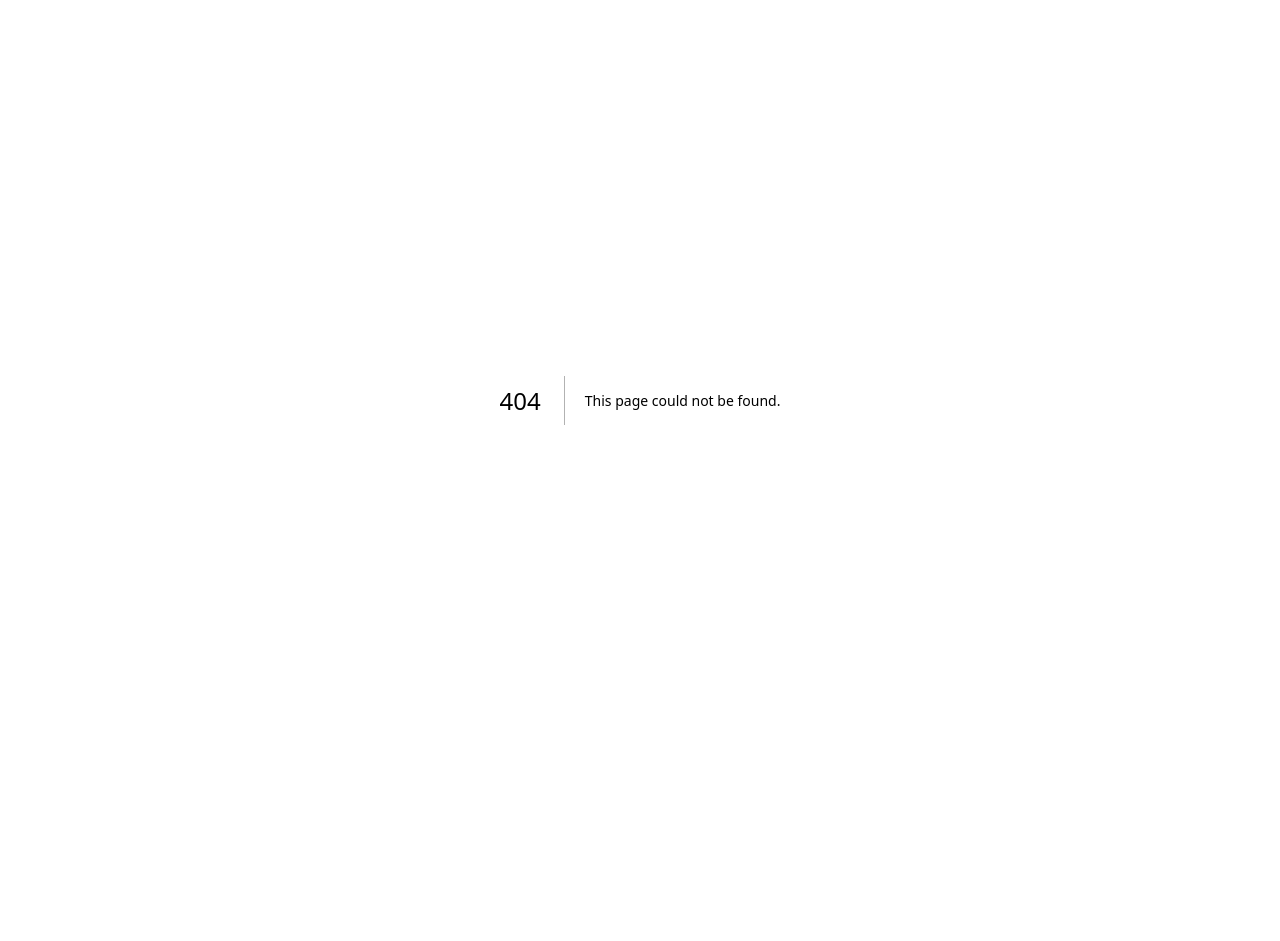
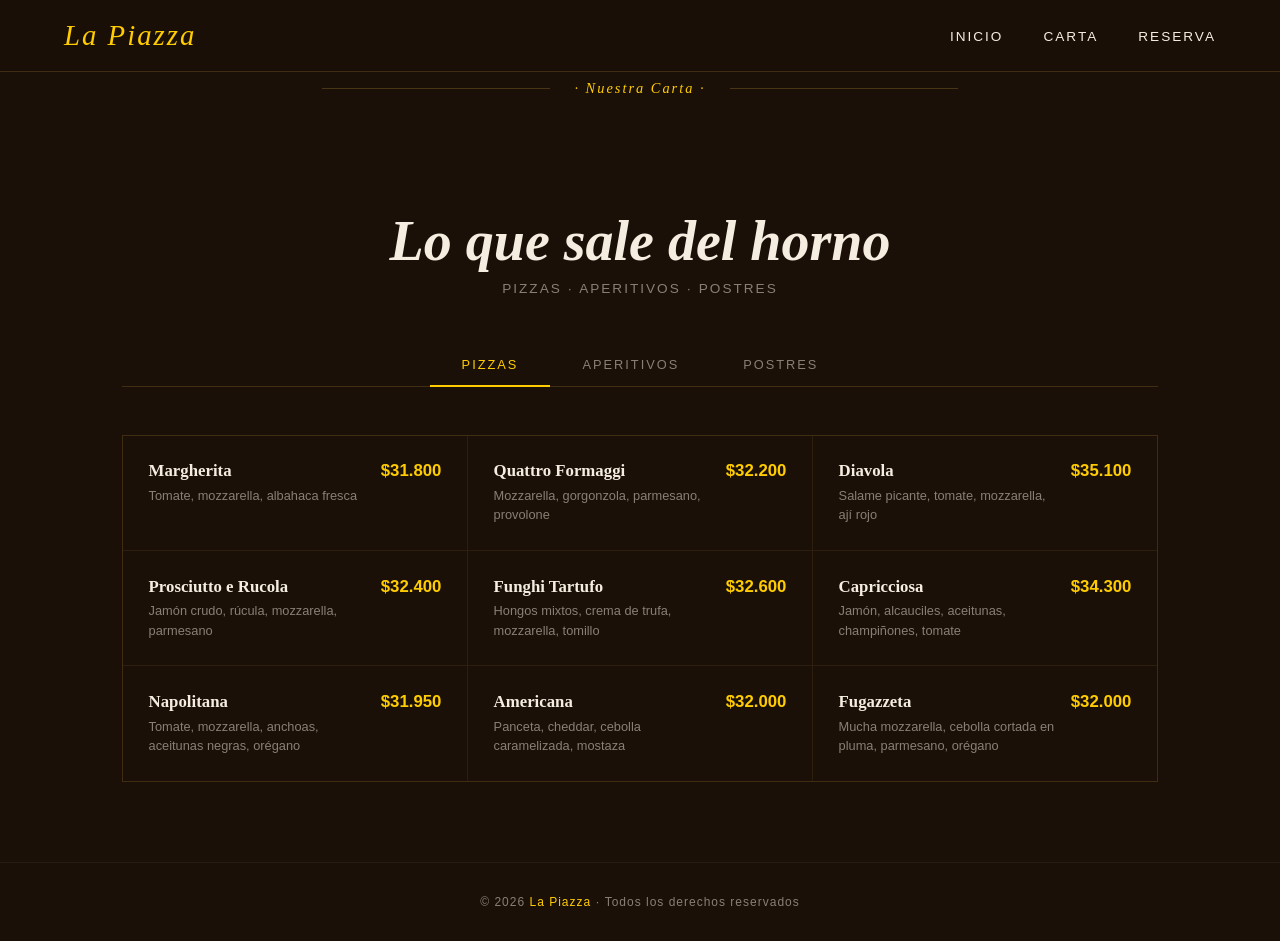
Before and after one commit to msanchezmasia-ops/PROGRAMACIONWEBreal, a Next.js app in the folder pw-e-commerce/: page /carta in a window 1280 px wide. Before the commit this address had no page. Before the commit the page ends 800 px from the top, so only its background shows below. Built offline with nearby package versions, Linux system fonts and the light colour scheme.

Commit message:
Creación de ventanas en next y cambios de diseño menores

```diff
--- /dev/null
+++ b/pw-e-commerce/app/carta/page.js
@@ -0,0 +1,18 @@
+
+"use client";
+import { useState, useEffect } from 'react';
+import Carta from '../components/Carta';
+
+export default function CartaPage() {
+    const [carta, setCarta] = useState(null);
+
+    useEffect(() => {
+        fetch('/data.json')
+            .then(res => res.json())
+            .then(data => setCarta(data.carta));
+    }, []);
+
+    if (!carta) return <p className="estado-carga">Cargando menú...</p>;
+
+    return <Carta carta={carta} />;
+}
--- a/pw-e-commerce/app/components/Nav.js
+++ b/pw-e-commerce/app/components/Nav.js
@@ -1,11 +1,18 @@
+import Link from 'next/link';
+
 export default function Nav() {
     return (
         <nav>
             <div className="logo">La Piazza</div>
             <ul>
-                <li><a href="#inicio">Inicio</a></li>
-                <li><a href="#carta">Carta</a></li>
-                <li><a href="#contacto">Contacto</a></li>
+                {/* href="/" nos lleva a la landing page principal */}
+                <li><Link href="/">Inicio</Link></li>
+
+                {/* href="/carta" busca la carpeta app/carta/page.js */}
+                <li><Link href="/carta">Carta</Link></li>
+
+                {/* href="/contacto" busca la carpeta app/contacto/page.js */}
+                <li><Link href="/contacto">Reserva</Link></li>
             </ul>
         </nav>
     );
--- /dev/null
+++ b/pw-e-commerce/app/contacto/page.js
@@ -0,0 +1,19 @@
+// src/app/contacto/page.js
+
+"use client";
+import { useState, useEffect } from 'react';
+import Contacto from '../components/Contacto';
+
+export default function ContactoPage() {
+    const [contacto, setContacto] = useState(null);
+
+    useEffect(() => {
+        fetch('/data.json')
+            .then(res => res.json())
+            .then(data => setContacto(data.contacto));
+    }, []);
+
+    if (!contacto) return <p className="estado-carga">Cargando datos de contacto...</p>;
+
+    return <Contacto contacto={contacto} />;
+}
--- a/pw-e-commerce/app/layout.js
+++ b/pw-e-commerce/app/layout.js
@@ -1,28 +1,27 @@
-import { Geist, Geist_Mono } from "next/font/google";
 import "./globals.css";
+import Nav from "./components/Nav"; // Ajusta la ruta si es necesario
 
-const geistSans = Geist({
-  variable: "--font-geist-sans",
-  subsets: ["latin"],
-});
-
-const geistMono = Geist_Mono({
-  variable: "--font-geist-mono",
-  subsets: ["latin"],
-});
-
-export const metadata = {
-  title: "Create Next App",
-  description: "Generated by create next app",
-};
+// Definimos un Footer sencillo aquí o en un archivo aparte
+function Footer() {
+  return (
+    <footer>
+      © 2026 <em>La Piazza</em> · Todos los derechos reservados
+    </footer>
+  );
+}
 
 export default function RootLayout({ children }) {
   return (
-    <html
-      lang="en"
-      className={`${geistSans.variable} ${geistMono.variable} h-full antialiased`}
-    >
-      <body className="min-h-full flex flex-col">{children}</body>
+    <html lang="es">
+      <body>
+        {/* Al ponerlo aquí, Nav se verá en TODAS las páginas */}
+        <Nav />
+
+        {/* 'children' representa el contenido de cada página específica */}
+        <main>{children}</main>
+
+        <Footer />
+      </body>
     </html>
   );
 }
--- a/pw-e-commerce/app/page.js
+++ b/pw-e-commerce/app/page.js
@@ -1,104 +1,24 @@
+
+// src/app/page.js
 "use client";
+import { useState, useEffect } from 'react';
+import Hero from './components/Hero';
 
-import { useState, useEffect } from 'react';
-import './globals.css';
-import Nav from './components/Nav';
-import PizzaCard from './components/PizzaCard';
-import FormularioReserva from './components/FormularioReserva';
-import Hero from './components/Hero';
-import Contacto from './components/Contacto';
-import Carta from './components/Carta';
+export default function HomePage() {
+    const [pizzas, setPizzas] = useState([]);
 
-// Pie de página
-function Footer() {
-  return (
-    <footer>
-      © 2026 <em>La Piazza</em> · Todos los derechos reservados
-    </footer>
-  );
-}
-
-
-// ══════════════════════════════════════════════
-//  APP RAÍZ
-//  Responsabilidad: cargar data.json de forma
-//  asíncrona y distribuir los datos como props.
-//
-//  Estados:
-//    datos    → objeto con pizzasDestacadas, carta y contacto
-//    cargando → true mientras el fetch no terminó
-//    error    → mensaje de error si el fetch falló
-// ══════════════════════════════════════════════
-export default function App() {
-  const [datos,    setDatos]    = useState(null);
-  const [cargando, setCargando] = useState(true);
-  const [error,    setError]    = useState(null);
-
-  // useEffect con [] → se ejecuta una sola vez al montar el componente
     useEffect(() => {
-    const cargarDatos = async () => {
+        const cargarPizzas = async () => {
             try {
-        // fetch trae el archivo estático desde la carpeta public
-        const respuesta = await fetch('/data.json');
-
-        // Si la respuesta HTTP no es 2xx, lanzamos un error explícito
-        if (!respuesta.ok) {
-          throw new Error(`Error ${respuesta.status}: ${respuesta.statusText}`);
-        }
-
-        // await convierte la respuesta a objeto JS
-        const json = await respuesta.json();
-        setDatos(json);
-
+                const res = await fetch('/data.json');
+                const data = await res.json();
+                setPizzas(data.pizzasDestacadas);
             } catch (err) {
-        setError(err.message);
-      } finally {
-        // Siempre desactivamos la pantalla de carga, haya error o no
-        setCargando(false);
+                console.error("Error cargando pizzas:", err);
             }
         };
-
-    cargarDatos();
+        cargarPizzas();
     }, []);
 
-
-  // ── Pantalla de carga ──
-  // Usa clase CSS, no estilos inline: la presentación queda en style.css
-  if (cargando) {
-    return (
-      <div className="estado-carga">
-        <span>🍕</span>
-        Calentando los hornos...
-      </div>
-    );
+    return <Hero pizzasDestacadas={pizzas} />;
 }
-
-  // ── Pantalla de error ──
-  if (error) {
-    return (
-      <div className="estado-error">
-        <span>⚠️</span>
-        <strong>Algo salió mal</strong>
-        <p>{error}</p>
-      </div>
-    );
-  }
-
-  // ── Render principal ──
-  return (
-    <>
-      {/*
-        <nav> queda fuera de <main> porque es un landmark de navegación global.
-        <main> agrupa el contenido central: hero, carta y contacto.
-        <footer> queda fuera de <main> porque es un landmark de pie de página.
-      */}
-      <Nav />
-      <main>
-        <Hero     pizzasDestacadas={datos.pizzasDestacadas} />
-        <Carta    carta={datos.carta} />
-        <Contacto contacto={datos.contacto} />
-      </main>
-      <Footer />
-    </>
-  );
-}
```
Lines whose indentation alone changed are shown as unchanged.
